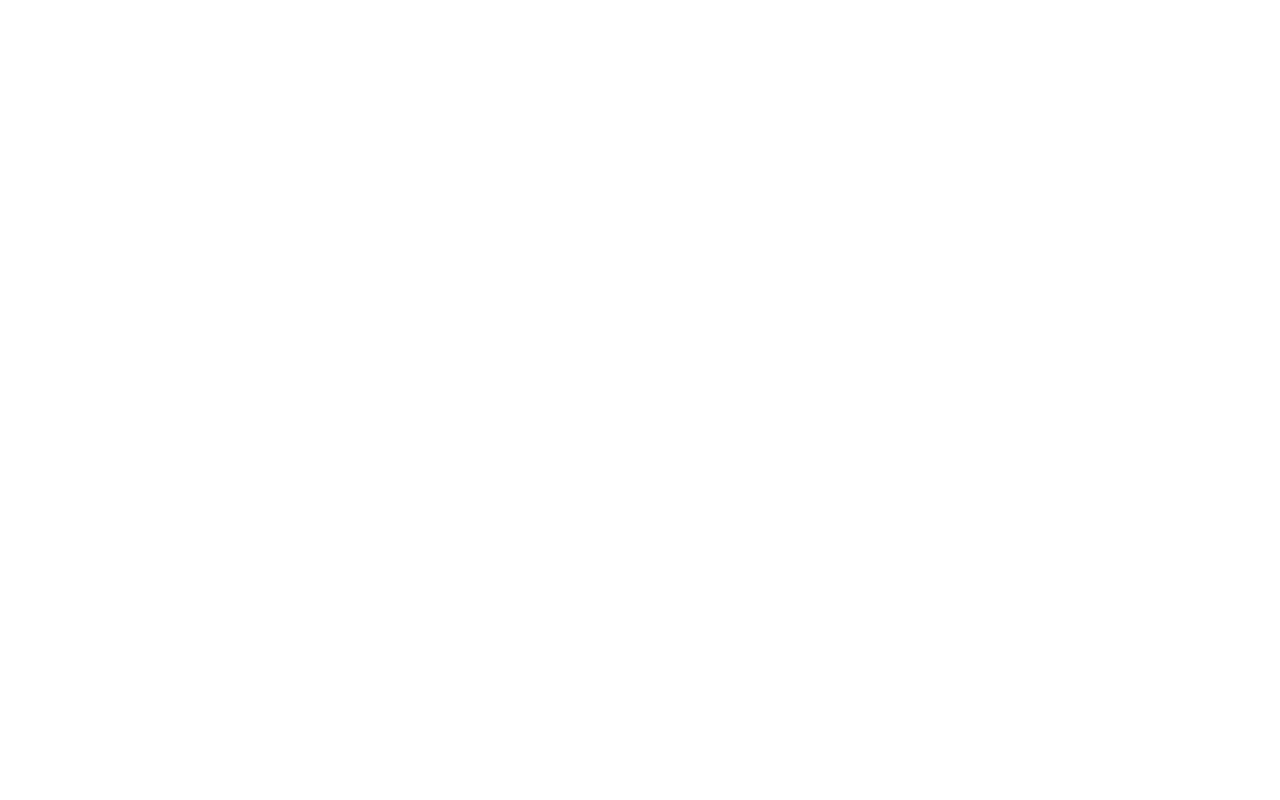
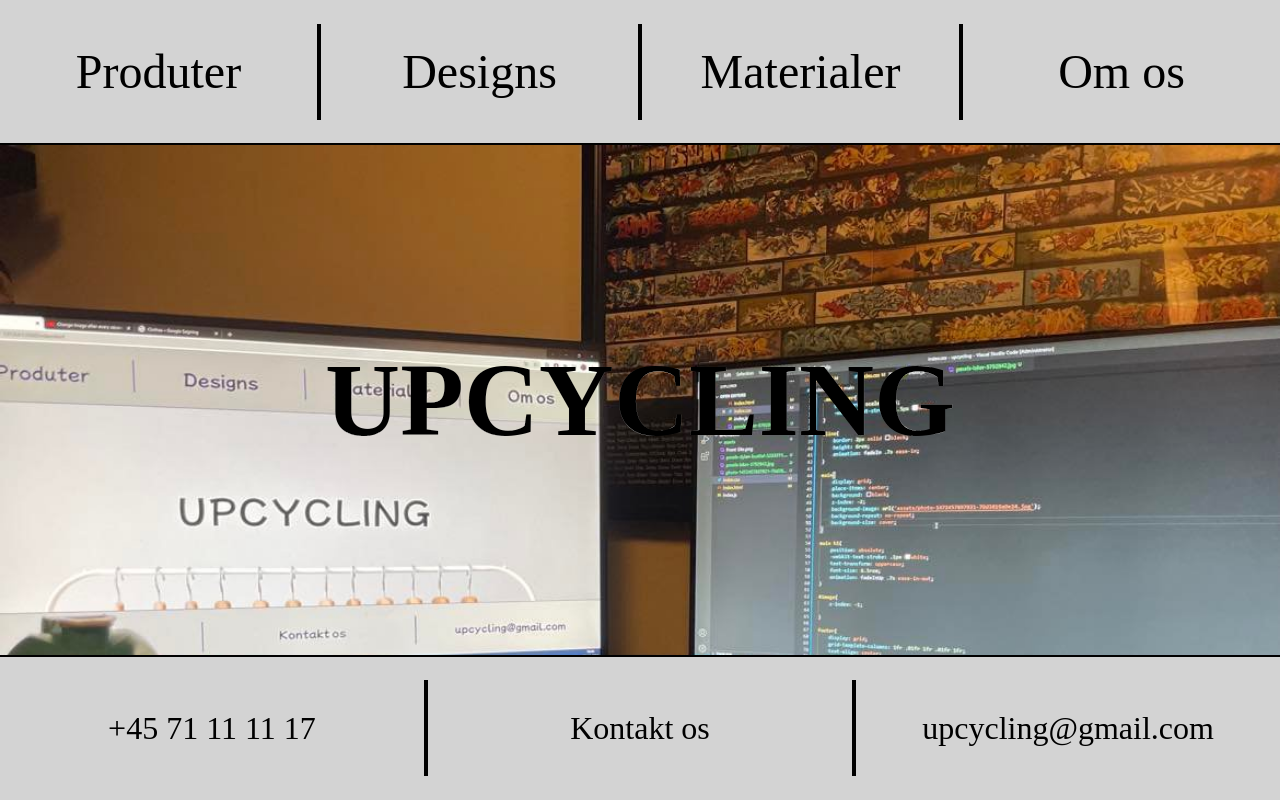
Before and after one commit to bboysofus/upcycling, a plain HTML site: page index.html in a window 1280 px wide. Drawn offline with Linux system fonts and the light colour scheme; a web font is replaced by a local one.

Commit message:
lots of changes

```diff
--- a/index.css
+++ b/index.css
@@ -1,8 +1,111 @@
-@import url('https://fonts.googleapis.com/css2?family=Source+Sans+Pro:wght@200&display=swap');
+@import url('https://fonts.googleapis.com/css2?family=Mochiy+Pop+P+One&display=swap');
 
 *{
     margin: 0;
     padding: 0;
     box-sizing: border-box;
-    font-family: "Source Sans Pro";
+    font-family: "Mochiy Pop P One";
 }
+
+body{
+    height: 100vh;
+    width: 100vw;
+    display: grid;
+    grid-template-rows: 1fr 3.5fr 1fr;
+}
+
+header{
+    display: grid;
+    grid-template-columns: 1fr .01fr 1fr .01fr 1fr .01fr 1fr;
+    text-align: center;
+    background: #d3d3d3;
+    place-items: center;
+    border-bottom: 2px solid black;
+}
+
+.menu{
+    cursor: pointer;
+    transition: .3s all ease;
+    font-size: 3rem;
+    animation: fadeIn .7s ease-in;
+}
+
+.menu:hover{
+    transform: scale(105%);
+    -webkit-text-stroke: 1.5px white;
+}
+
+.line{
+    border: 2px solid black;
+    height: 6rem;
+    animation: fadeIn .7s ease-in;
+}
+
+main{
+    display: grid;
+    place-items: center;
+    background: black;
+    z-index: -2;
+    background-image: url('assets/1.jpg');
+    background-repeat: no-repeat;
+    background-size: cover;
+}
+
+main h1{
+    position: absolute;
+    -webkit-text-stroke: .1px white;
+    text-transform: uppercase;
+    font-size: 6.5rem;
+    animation: fadeInUp .7s ease-in-out;
+}
+
+#image{
+    z-index: -1;
+
+}
+
+footer{
+    display: grid;
+    grid-template-columns: 1fr .01fr 1fr .01fr 1fr;
+    text-align: center;
+    place-items: center;
+    background: #d3d3d3;
+    border-top: 2px solid black;
+}
+
+.contact{
+    cursor: pointer;
+    transition: .3s all ease;
+    font-size: 2rem;
+    animation: fadeIn .7s ease-in;
+}
+
+.contact:hover{
+    color: rgb(66, 66, 66);
+}
+
+@keyframes fadeInUp{
+    0%{
+        opacity: 0%;
+        transform: translateY(20px);
+    }
+    50%{
+        opacity: 20%;
+    }
+    100%{
+        opacity: 100%;
+        transform: translateY(0);
+    }
+}
+
+@keyframes fadeIn{
+    0%{
+        opacity: 0%;
+    }
+    50%{
+        opacity: 20%;
+    }
+    100%{
+        opacity: 100%;
+    }
+}
--- a/index.html
+++ b/index.html
@@ -4,10 +4,29 @@
     <meta charset="UTF-8">
     <meta http-equiv="X-UA-Compatible" content="IE=edge">
     <meta name="viewport" content="width=device-width, initial-scale=1.0">
-    <title>Title</title>
+    <title>Upcycling</title>
     <link rel="stylesheet" href="index.css">
 </head>
 <body>
+    <header>
+        <div class="menu">Produter</div>
+        <div class="line"></div>
+        <div class="menu">Designs</div>
+        <div class="line"></div>
+        <div class="menu">Materialer</div>
+        <div class="line"></div>
+        <div class="menu">Om os</div>
+    </header>
+    <main>
+        <h1>Upcycling</h1>
+    </main>
+    <footer>
+        <div class="contact">+45 71 11 11 17</div>
+        <div class="line"></div>
+        <div class="contact">Kontakt os</div>
+        <div class="line"></div>
+        <div class="contact">upcycling@gmail.com</div>
+    </footer>
     <script src="index.js"></script>
 </body>
 </html>
--- a/index.js
+++ b/index.js
@@ -0,0 +1,9 @@
+let main = document.querySelector('main')
+let images = ['assets/1.jpg','assets/2.jpg','assets/3.jpg','assets/4.jpg']
+
+setInterval(function(){
+    let random = Math.floor(Math.random() * 4)
+    main.style.backgroundImage = "url(assets/2.jpg)"
+    main.style.backgroundImage = "url(assets/3.jpg)"
+
+},1000)
```
Also changed, not shown: assets/1.jpg (added), assets/2.jpg (added), assets/3.jpg (added), assets/4.jpg (added).
